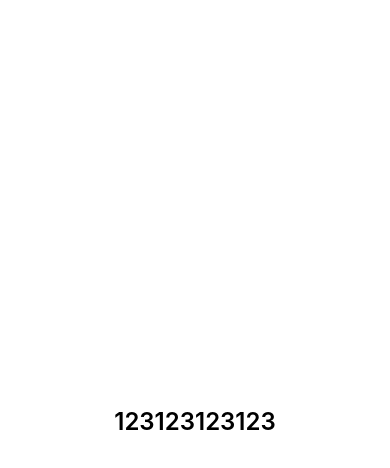
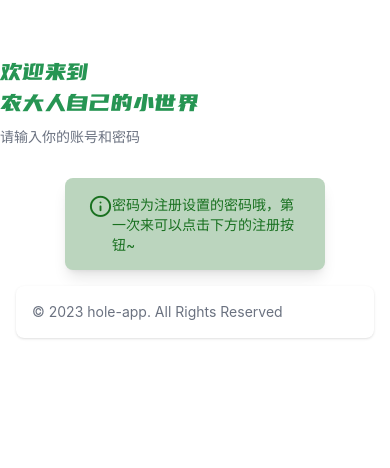
Before and after one commit to SXAU-HOLE/hole-app, a React Native app: screen / in a window 390 px wide. Shown: the top 468 px of the page. Built offline with nearby package versions, Linux system fonts and the light colour scheme.

Commit message:
feat: 基础组件增加(搜索框，卡片等)，添加优设标题黑字体

```diff
--- a/App.tsx
+++ b/App.tsx
@@ -1,12 +1,12 @@
 import { StatusBar } from 'expo-status-bar'
 import React from 'react'
-import { Text, View } from 'react-native'
-
+import BoldText from "@/screens/TestScreen";
+import { StyledView } from '@/components/Styled';
 export default function App() {
   return (
-    <View className="flex-1 items-center justify-center bg-white">
-      <Text className="font-semibold text-2xl">123123123123</Text>
+    <StyledView className="flex-1 bg-white">
+      <BoldText></BoldText>
       <StatusBar style="auto" />
-    </View>
+    </StyledView>
   )
 }
--- /dev/null
+++ b/src/components/Footer.tsx
@@ -0,0 +1,12 @@
+import React from "react";
+import {StyledView,StyledText} from "@/components/Styled";
+
+export default function Footer() {
+    return(
+        <StyledView className="bg-white rounded-lg shadow m-4 dark:bg-gray-800">
+            <StyledView className="w-full mx-auto max-w-screen-xl p-4 md:flex md:items-center md:justify-between">
+                <StyledText className="text-sm text-gray-500 sm:text-center dark:text-gray-400">© 2023 hole-app. All Rights Reserved</StyledText>
+            </StyledView>
+        </StyledView>
+    )
+}
--- /dev/null
+++ b/src/components/Login_SignIn/Btn.tsx
@@ -0,0 +1,10 @@
+import React from "react";
+import {StyledView,StyledText,StyledButton} from "@/components/Styled";
+
+export default function Btn() {
+    return(
+    <StyledView>
+
+    </StyledView>
+    )
+}
--- /dev/null
+++ b/src/components/Login_SignIn/Card.tsx
@@ -0,0 +1,27 @@
+import React from "react";
+import {StyledView,StyledText,StyledButton} from "@/components/Styled";
+import { StyleSheet } from "react-native";
+import * as COLORS from '@/constants/COLOR'
+import Icon from 'react-native-vector-icons/Feather';
+export default function Card() {
+    return(
+        <StyledView className=" flex-column justify-center items-center ">
+        <StyledView className="w-2/3 rounded-lg shadow-lg" style={styles.card}>
+        <StyledView className="px-6 py-4  flex flex-row justify-center">
+        <Icon name="info" size={23} color={COLORS.TEXT_COLOR}/>
+          <StyledText className="" style={styles.text}>
+            密码为注册设置的密码哦，第一次来可以点击下方的注册按钮~
+          </StyledText>
+        </StyledView>
+      </StyledView>
+      </StyledView>
+    )
+}
+const styles = StyleSheet.create({
+    card: {
+        backgroundColor: COLORS.SECONDARY_COLOR
+    },
+    text: {
+        color: COLORS.TEXT_COLOR
+    }
+})
--- /dev/null
+++ b/src/components/Login_SignIn/Form.tsx
@@ -0,0 +1,10 @@
+import React from "react";
+import {StyledView,StyledText} from "@/components/Styled";
+
+export default function Form() {
+    return(
+        <StyledView>
+
+        </StyledView>
+    )
+}
--- /dev/null
+++ b/src/components/Login_SignIn/Logo.tsx
@@ -0,0 +1,10 @@
+import React from "react";
+import {StyledView,StyledText} from "@/components/Styled";
+
+export default function Logo() {
+    return(
+        <StyledView>
+
+        </StyledView>
+    )
+}
--- /dev/null
+++ b/src/components/SearchBar/SearchBar.tsx
@@ -0,0 +1,14 @@
+import React from "react";
+import {StyledView, StyledTextInput, StyledTouchbleOpacity} from "@/components/Styled";
+import Icon from 'react-native-vector-icons/FontAwesome';
+export default function SearchBar() {
+    return(
+        <StyledView className="relative">
+            <StyledTextInput className="block w-[350] p-2 pl-5 text-sm text-gray-900 border border-gray-300 rounded-full bg-gray-50 focus:ring-green-500 focus:border-green-500 dark:bg-gray-700 dark:border-gray-600 dark:placeholder-gray-400 dark:text-white dark:focus:ring-green-500 dark:focus:border-green-500" placeholder="搜索" ></StyledTextInput>
+            <StyledTouchbleOpacity className="text-white absolute right-2.5 bottom-1 bg-green-500 hover:bg-green-800 focus:ring-4 focus:outline-none focus:ring-green-300 font-medium rounded-lg text-sm px-4 py-2 dark:bg-green-600 dark:hover:bg-green-700 dark:focus:ring-green-800">
+                <Icon name="search" size={20} color="white"/>
+            </StyledTouchbleOpacity>
+
+        </StyledView>
+    )
+}
--- /dev/null
+++ b/src/components/SearchBar/SearchBarv2.tsx
@@ -0,0 +1,22 @@
+import {
+  StyledView,
+  StyledTextInput,
+  StyledTouchbleOpacity,
+} from '@/components/Styled'
+import Icon from 'react-native-vector-icons/FontAwesome'
+function SearchBarv2() {
+  return (
+    <StyledView className="container h-screen flex justify-center items-center px-4 sm:px-6 lg:px-8">
+      <StyledView className="relative">
+        <StyledTextInput
+          className="h-14 w-96 pr-8 pl-5 rounded z-0 focus:shadow focus:outline-none"
+          placeholder="Search something..."
+        />
+        <StyledTouchbleOpacity className="absolute top-4 right-3">
+          <Icon name="search" size={20} color="green" />
+        </StyledTouchbleOpacity>
+      </StyledView>
+    </StyledView>
+  )
+}
+export default SearchBarv2
--- /dev/null
+++ b/src/components/Styled/NativeElements.tsx
@@ -0,0 +1,11 @@
+import {View, Text, Button, Image, ScrollView, Switch, TouchableOpacity, TextInput} from "react-native";
+import {styled} from "nativewind";
+
+export const StyledText = styled(Text);
+export const StyledTextInput = styled(TextInput);
+export const StyledView = styled(View);
+export const StyledScrollView = styled(ScrollView);
+export const StyledTouchbleOpacity = styled(TouchableOpacity);
+export const StyledButton = styled(Button);
+export const StyledImage = styled(Image);
+export const StyledSwitch = styled(Switch);
--- /dev/null
+++ b/src/screens/LoginScreen.tsx
@@ -0,0 +1,45 @@
+import React, { useCallback, useState } from 'react'
+import { StyledView, StyledText, StyledTextInput } from '@/components/Styled'
+import { useFonts } from 'expo-font'
+import { StyleSheet } from 'react-native'
+import * as SplashScreen from 'expo-splash-screen'
+import * as colors from '@/constants/COLOR'
+import Card from '@/components/Login_SignIn/Card'
+SplashScreen.preventAutoHideAsync()
+export default function LoginScreen() {
+  const [fontsLoaded] = useFonts({
+    Youshebiaotihei: require('../../assets/fonts/YouSheBiaoTiHei.ttf'),
+  })
+  const FontLoadedView = useCallback(async () => {
+    if (fontsLoaded) {
+      await SplashScreen.hideAsync()
+    }
+  }, [fontsLoaded])
+
+  if (!fontsLoaded) {
+    return null
+  }
+  return (
+    <StyledView className="flex mt-14" onLayout={FontLoadedView}>
+      <StyledText className="" style={styles.headFont}>
+        欢迎来到
+      </StyledText>
+      <StyledText className="" style={styles.headFont}>
+        农大人自己的小世界
+      </StyledText>
+
+      <StyledText className="text-gray-500 mb-8 mt-2">请输入你的账号和密码</StyledText>
+        <Card />
+
+    </StyledView>
+  )
+}
+
+const styles = StyleSheet.create({
+  headFont: {
+    color: colors.PRIMARY_COLOR,
+    fontFamily: 'Youshebiaotihei',
+    fontSize: 24,
+    fontWeight: '400'
+  },
+})
--- /dev/null
+++ b/src/screens/SignInScreen.tsx
@@ -0,0 +1,9 @@
+import React from "react";
+import {StyledView,StyledText} from "@/components/Styled";
+export default function SignInScreen() {
+    return(
+        <StyledView>
+
+        </StyledView>
+    )
+}
--- /dev/null
+++ b/src/screens/TestScreen.tsx
@@ -0,0 +1,18 @@
+import React from "react";
+
+import {StyledText, StyledView} from "@/components/Styled";
+import SearchBar from "@/components/SearchBar/SearchBar";
+import SearchBarv2 from "@/components/SearchBar/SearchBarv2";
+import Footer from "@/components/Footer";
+import LoginScreen from "./LoginScreen";
+export default function BoldText() {
+    return(
+        <StyledView>
+
+            {/* <SearchBar /> */}
+            <LoginScreen />
+            <Footer />
+            {/* <SearchBarv2 /> */}
+        </StyledView>
+    )
+}
```
Also changed, not shown: assets/fonts/YouSheBiaoTiHei.ttf (added).
